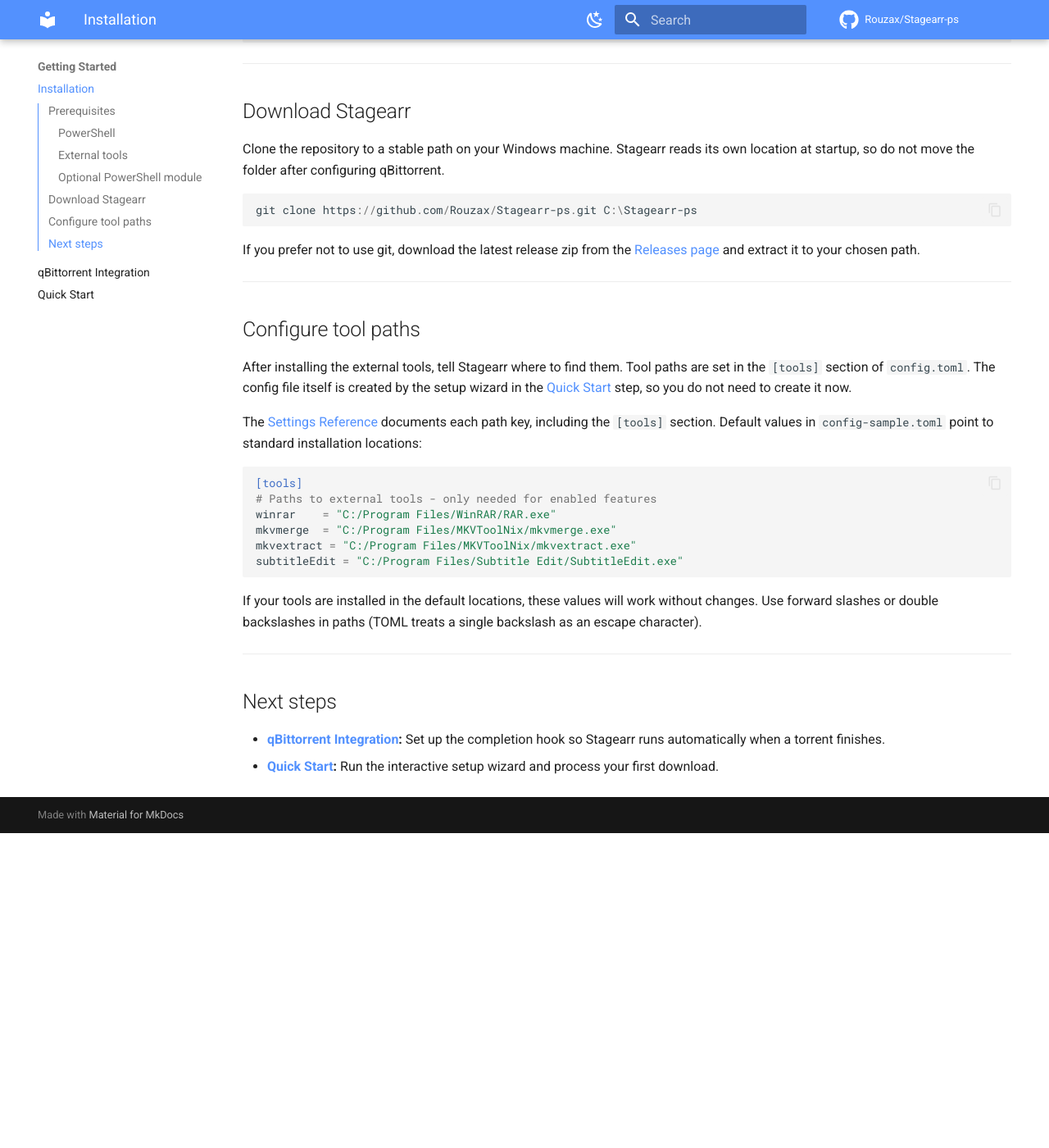
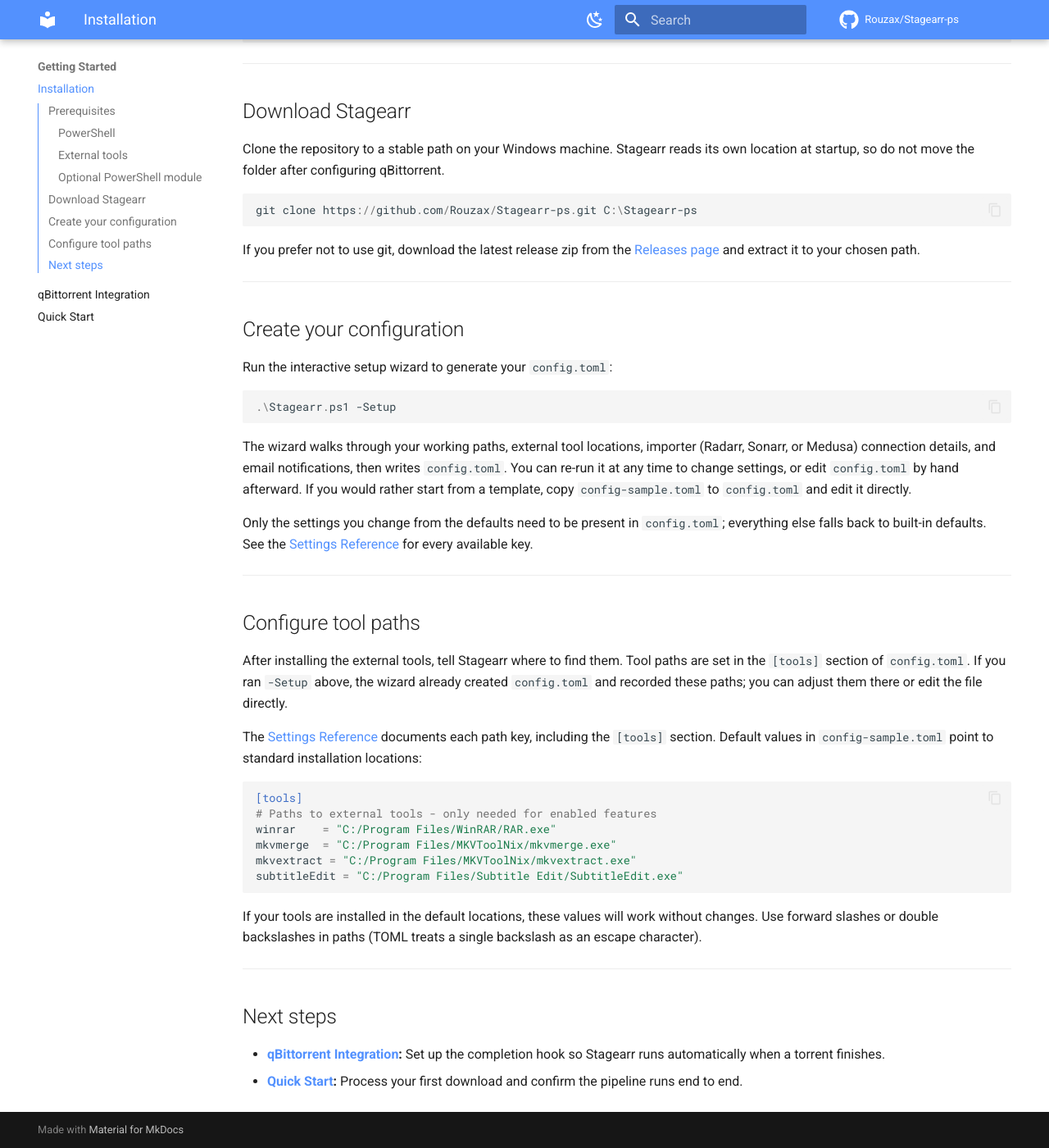
Before and after one commit to Rouzax/Stagearr-ps, an MkDocs documentation site: the page built from docs/installation.md, in a window 1280 px wide and 1400 px high, scrolled down 1003 px. Shown: the whole window at 82% size. Built offline with MkDocs 1.6.1 and Material for MkDocs 9.7.7, drawn with Linux system fonts in a browser that asks for light colours; comment, search, counter and statistics services are not loaded; before the commit the page ends 2019 px from its top, so only the background shows below that.

Commit message:
docs: surface -Setup on installation page and expand -Setup details in CLI reference

````diff
--- a/docs/installation.md
+++ b/docs/installation.md
@@ -42,9 +42,23 @@
 
 ---
 
+## Create your configuration
+
+Run the interactive setup wizard to generate your `config.toml`:
+
+```powershell
+.\Stagearr.ps1 -Setup
+```
+
+The wizard walks through your working paths, external tool locations, importer (Radarr, Sonarr, or Medusa) connection details, and email notifications, then writes `config.toml`. You can re-run it at any time to change settings, or edit `config.toml` by hand afterward. If you would rather start from a template, copy `config-sample.toml` to `config.toml` and edit it directly.
+
+Only the settings you change from the defaults need to be present in `config.toml`; everything else falls back to built-in defaults. See the [Settings Reference](settings-reference.md) for every available key.
+
+---
+
 ## Configure tool paths
 
-After installing the external tools, tell Stagearr where to find them. Tool paths are set in the `[tools]` section of `config.toml`. The config file itself is created by the setup wizard in the [Quick Start](quick-start.md) step, so you do not need to create it now.
+After installing the external tools, tell Stagearr where to find them. Tool paths are set in the `[tools]` section of `config.toml`. If you ran `-Setup` above, the wizard already created `config.toml` and recorded these paths; you can adjust them there or edit the file directly.
 
 The [Settings Reference](settings-reference.md) documents each path key, including the `[tools]` section. Default values in `config-sample.toml` point to standard installation locations:
 
@@ -64,4 +78,4 @@
 ## Next steps
 
 - **[qBittorrent Integration](qbittorrent.md):** Set up the completion hook so Stagearr runs automatically when a torrent finishes.
-- **[Quick Start](quick-start.md):** Run the interactive setup wizard and process your first download.
+- **[Quick Start](quick-start.md):** Process your first download and confirm the pipeline runs end to end.
````
Also changed, not shown: docs/cli-usage.md (+12 -1 lines).
